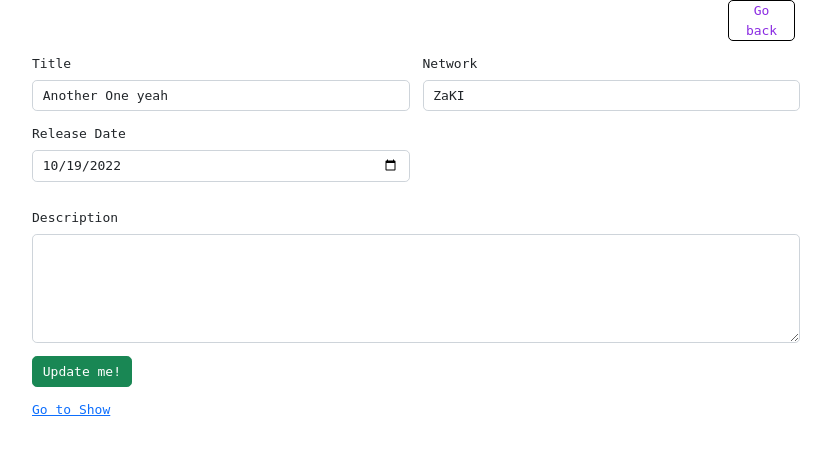
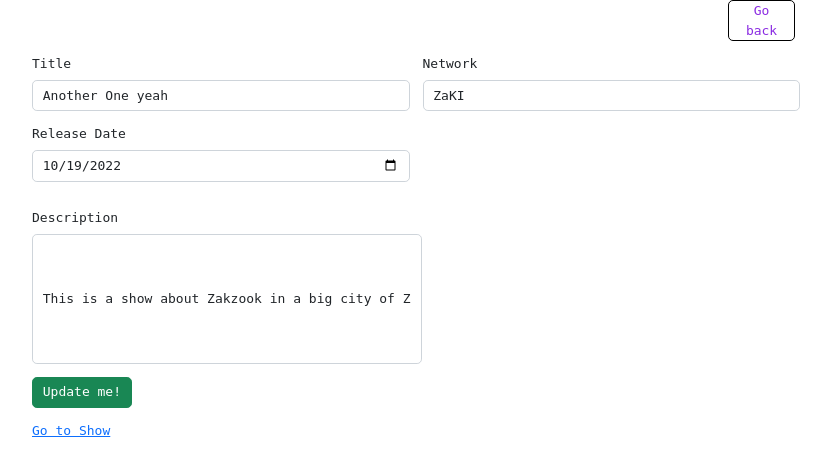
Before and after one commit to ZakiNahhas/AxsosAcademy, a Django app: page /shows/11/edit in a window 1280 px wide. Shown: the top 476 px of the page, without its empty margins (224-1055 px from the left). Run offline with Django 4.2, Linux system fonts and the light colour scheme; data comes from the database, SQL or seed files in the repository; both versions use the stored data as it was after the commit.

Commit message:
added a new assignment

```diff
--- a/python_stack/django/django_fullstack/myTvShows/myTvShowsApp/models.py
+++ b/python_stack/django/django_fullstack/myTvShows/myTvShowsApp/models.py
@@ -1,10 +1,27 @@
-from platform import release
+from email.errors import MessageParseError
 from django.db import models
+from datetime import datetime
+import time
+from django.db import IntegrityError
+
+class ShowManager(models.Manager):
+    def basic_validator(self, postData):
+        errors = {}
+        if len(postData['title']) < 5:
+            errors["title"] = "Show name should be unique and at least 5 characters"
+        if len(postData['description']) < 10 and len(postData['description']) != 0:
+            errors["desc"] = "Show description should be at least 10 characters or none at all"
+        if len(postData['network']) < 3:
+            errors["network"] = "Network name should be at least 3 characters"
+        if postData['release_date'] > str(time.gmtime()):
+            errors['release_date'] = "Date can only be in the past"
+        return errors
 
 class Show(models.Model):
-    title = models.CharField(max_length=75)
-    network = models.CharField(max_length=4)
-    release_date = models.DateField()
+    title = models.CharField(max_length=75, unique=True, blank = False)
+    network = models.CharField(max_length=4, blank=False)
+    release_date = models.DateField(blank=False)
     description = models.TextField(default = "This is a show description ma nigga")
     created_at = models.DateTimeField(auto_now_add=True)
     updated_at = models.DateTimeField(auto_now=True)
+    objects = ShowManager()
--- a/python_stack/django/django_fullstack/myTvShows/myTvShowsApp/static/css/style.css
+++ b/python_stack/django/django_fullstack/myTvShows/myTvShowsApp/static/css/style.css
@@ -16,5 +16,8 @@ body {
     color: blueviolet !important;
     border: 1px solid black;
     border-radius: 5px;
-
 }
+#width {
+    height:10em;
+    width:30em;
+}
--- a/python_stack/django/django_fullstack/myTvShows/myTvShowsApp/templates/edit.html
+++ b/python_stack/django/django_fullstack/myTvShows/myTvShowsApp/templates/edit.html
@@ -11,6 +11,13 @@
 <script src="https://cdn.jsdelivr.net/npm/bootstrap@5.2.1/dist/js/bootstrap.bundle.min.js" integrity="sha384-u1OknCvxWvY5kfmNBILK2hRnQC3Pr17a+RTT6rIHI7NnikvbZlHgTPOOmMi466C8" crossorigin="anonymous"></script>
 </head>
 <body>
+    {% if messages %}
+    <ul class="messages">
+    {% for message in messages %}
+        <li {% if message.tags %} class="{{ message.tags }}"{% endif %}>{{ message }}</li>
+    {% endfor %}
+    </ul>
+    {% endif %}
     <form class="row g-3" action="/update" method="post">
         {%csrf_token%}
         <a id="ast" href="/">Go back</a>
@@ -31,7 +38,7 @@
     </div>
         <div>
         <label class="form-label" for="description">Description</label>
-        <textarea class="form-control" type="text" name="description" cols="40" rows="5" value="{{show.description}}"></textarea>
+        <input class="form-control"  id="width" type="text" name="description" cols="40" rows="5" value="{{show.description}}">
     </div>
         <div>
         <input class="btn btn-success" type="submit" value="Update me!">
--- a/python_stack/django/django_fullstack/myTvShows/myTvShowsApp/views.py
+++ b/python_stack/django/django_fullstack/myTvShows/myTvShowsApp/views.py
@@ -10,7 +10,14 @@ def show(request):
     return render(request, 'addshow.html')
 
 def create(request):
-    Show.objects.create(
+
+    errors = Show.objects.basic_validator(request.POST)
+    if len(errors) > 0:
+        for key, value in errors.items():
+            messages.error(request, value)
+        return redirect('/shows/new')
+    else:
+        Show.objects.create(
         title = request.POST['title'],
         network = request.POST['network'],
         release_date = request.POST['release_date'],
@@ -18,6 +25,7 @@ def create(request):
         )
     show = Show.objects.last()
     return redirect(f'shows/{show.id}')
+
 
 def displayShow(request, id):
     context = {
@@ -30,13 +38,19 @@ def edit(request, id):
     }
     return render(request, 'edit.html', context)
 def update(request):
-    show1 = Show.objects.get(id = request.POST['hidden'])
-    show1.title = request.POST['title']
-    show1.network = request.POST['network']
-    show1.release_date = request.POST['release_date']
-    show1.description = request.POST['description']
-    show1.save()
-    return redirect(f'shows/{show1.id}')
+    errors = Show.objects.basic_validator(request.POST)
+    if len(errors) > 0:
+        for key, value in errors.items():
+            messages.error(request, value)
+        return render(request, 'edit.html')
+    else:
+        show = Show.objects.get(id = request.POST['hidden'])
+        show.title = request.POST['title']
+        show.network = request.POST['network']
+        show.release_date = request.POST['release_date']
+        show.description = request.POST['description']
+        show.save()
+        return redirect(f'shows/{show.id}')
 def all_shows(request):
     context = {
         'shows': Show.objects.all()
```
Also changed, not shown: python_stack/django/django_fullstack/myTvShows/myTvShowsApp/templates/addshow.html (+8 -1 lines), python_stack/_python/Algorithms/countWords.py (line endings or trailing spaces), python_stack/django/django_fullstack/myTvShows/db.sqlite3, python_stack/django/django_fullstack/myTvShows/myTvShowsApp/migrations/0002_alter_show_title.py (added).
